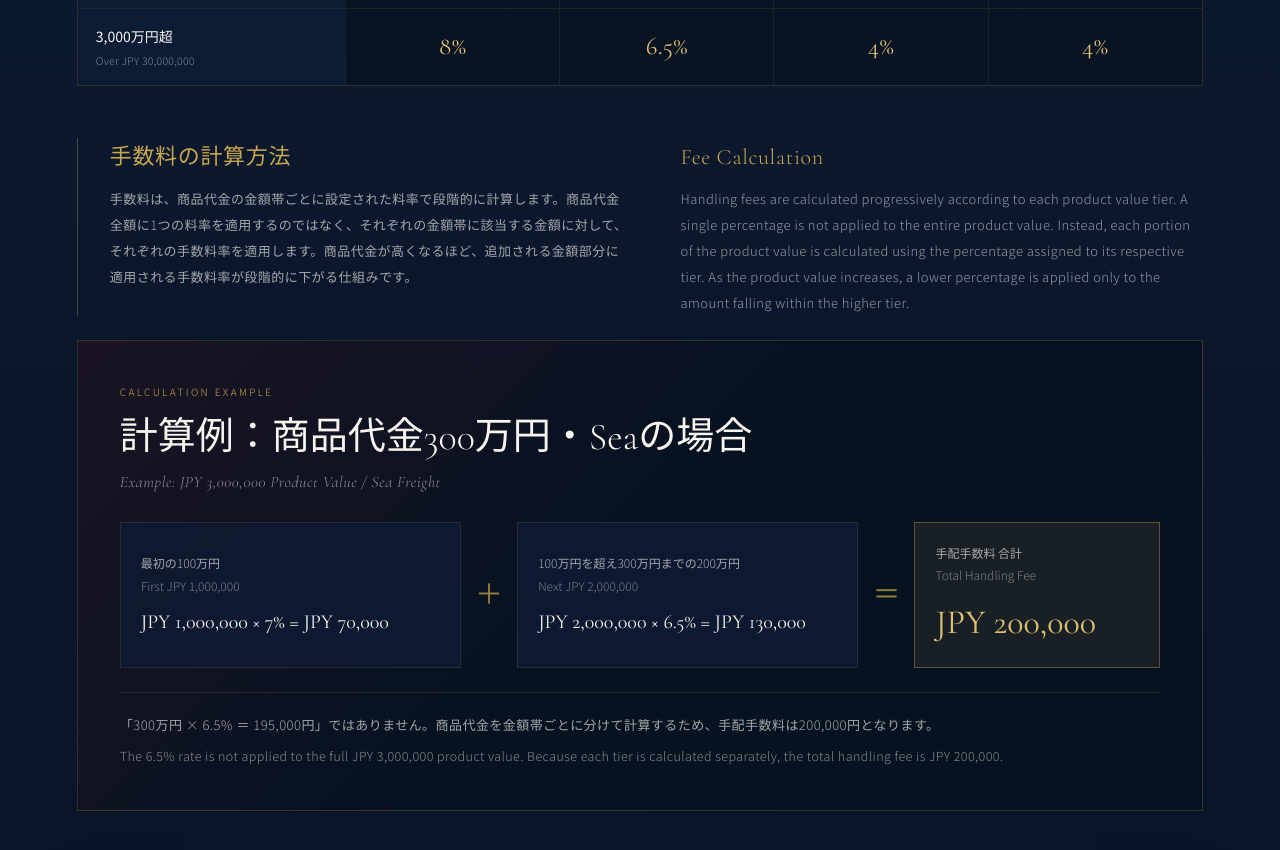
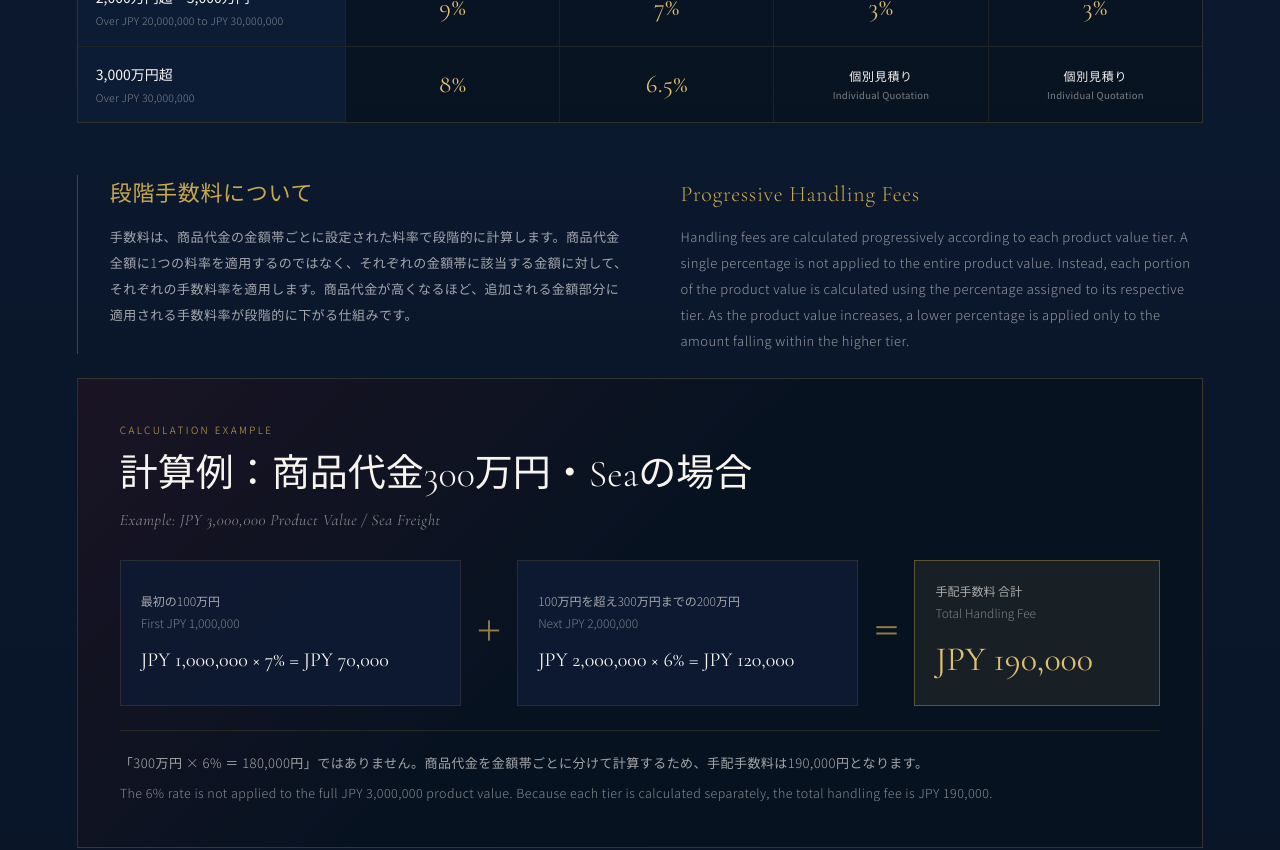
Before and after one commit to JUSTHEN-YUUKI/YUKIMICHI-ChatGpt-NEW-HP, a Next.js app: page /pricing in a window 1280 px wide. Shown: the part 1440-2290 px from the top of the page. Built offline with nearby package versions, Linux system fonts and the light colour scheme.

Commit message:
Update Sea progressive handling fees

```diff
--- a/app/pricing/page.tsx
+++ b/app/pricing/page.tsx
@@ -175,6 +175,9 @@ export default function PricingPage() {
                 {pricingPlans.map((plan) => (
                   <th scope="col" key={plan.key}>
                     <span>{plan.title}</span>
+                    {(plan.key === 'lcl' || plan.key === 'fcl') && (
+                      <small>7%–3% Progressive Rate / 7%–3% 段階手数料</small>
+                    )}
                     <small>Minimum {formatJpy(plan.minimumFee)}</small>
                   </th>
                 ))}
@@ -188,7 +191,14 @@ export default function PricingPage() {
                     <small lang="en">{tier.rangeEn}</small>
                   </th>
                   {pricingPlans.map((plan) => (
-                    <td key={plan.key}>{formatFeeRate(tier.rates[plan.key])}</td>
+                    <td key={plan.key}>
+                      {tier.rates[plan.key] === null ? (
+                        <span className="pricing-tier-table__quote">
+                          <span lang="ja">個別見積り</span>
+                          <small lang="en">Individual Quotation</small>
+                        </span>
+                      ) : formatFeeRate(tier.rates[plan.key])}
+                    </td>
                   ))}
                 </tr>
               ))}
@@ -198,13 +208,13 @@ export default function PricingPage() {
 
         <div className="fee-calculation-copy">
           <div>
-            <span className="fee-calculation-copy__label">手数料の計算方法</span>
+            <span className="fee-calculation-copy__label">段階手数料について</span>
             <p lang="ja">
               手数料は、商品代金の金額帯ごとに設定された料率で段階的に計算します。商品代金全額に1つの料率を適用するのではなく、それぞれの金額帯に該当する金額に対して、それぞれの手数料率を適用します。商品代金が高くなるほど、追加される金額部分に適用される手数料率が段階的に下がる仕組みです。
             </p>
           </div>
           <div>
-            <span className="fee-calculation-copy__label">Fee Calculation</span>
+            <span className="fee-calculation-copy__label">Progressive Handling Fees</span>
             <p lang="en">
               Handling fees are calculated progressively according to each product value tier. A single percentage is not applied to the entire product value. Instead, each portion of the product value is calculated using the percentage assigned to its respective tier. As the product value increases, a lower percentage is applied only to the amount falling within the higher tier.
             </p>
@@ -227,21 +237,21 @@ export default function PricingPage() {
             <div>
               <span lang="ja">100万円を超え300万円までの200万円</span>
               <small lang="en">Next JPY 2,000,000</small>
-              <strong>JPY 2,000,000 × 6.5% = JPY 130,000</strong>
+              <strong>JPY 2,000,000 × 6% = JPY 120,000</strong>
             </div>
             <b aria-hidden="true">＝</b>
             <div className="fee-example__total">
               <span lang="ja">手配手数料 合計</span>
               <small lang="en">Total Handling Fee</small>
-              <strong>JPY 200,000</strong>
+              <strong>JPY 190,000</strong>
             </div>
           </div>
           <div className="fee-example__note">
             <p lang="ja">
-              「300万円 × 6.5% ＝ 195,000円」ではありません。商品代金を金額帯ごとに分けて計算するため、手配手数料は200,000円となります。
+              「300万円 × 6% ＝ 180,000円」ではありません。商品代金を金額帯ごとに分けて計算するため、手配手数料は190,000円となります。
             </p>
             <p lang="en">
-              The 6.5% rate is not applied to the full JPY 3,000,000 product value. Because each tier is calculated separately, the total handling fee is JPY 200,000.
+              The 6% rate is not applied to the full JPY 3,000,000 product value. Because each tier is calculated separately, the total handling fee is JPY 190,000.
             </p>
           </div>
         </article>
@@ -676,6 +686,28 @@ export default function PricingPage() {
           letter-spacing: 0.02em;
         }
 
+        .pricing-tier-table__quote > span,
+        .pricing-tier-table__quote > small {
+          display: block;
+        }
+
+        .pricing-tier-table__quote > span {
+          color: var(--washi);
+          font-family: 'Noto Sans JP', sans-serif;
+          font-size: 12px;
+          letter-spacing: 0.06em;
+          line-height: 1.5;
+        }
+
+        .pricing-tier-table__quote > small {
+          color: rgba(248,245,239,0.48);
+          font-family: 'Noto Sans JP', sans-serif;
+          font-size: 9.5px;
+          letter-spacing: 0.03em;
+          line-height: 1.45;
+          margin-top: 4px;
+        }
+
         .pricing-tier-table tbody tr:hover td,
         .pricing-tier-table tbody tr:hover th {
           background-color: rgba(201,168,76,0.08);
--- a/components/pricing/HandlingFeeCalculator.tsx
+++ b/components/pricing/HandlingFeeCalculator.tsx
@@ -9,7 +9,7 @@ import {
   getHandlingFeePlan,
   handlingFeePlans,
   MAX_PRODUCT_VALUE,
-  type HandlingFeeResult,
+  type HandlingFeeCalculationResult,
   type ShippingMethod,
 } from '@/lib/pricing/handlingFees'
 
@@ -37,7 +37,7 @@ function ArrowRight() {
 export function HandlingFeeCalculator() {
   const [productValue, setProductValue] = useState('')
   const [shippingMethod, setShippingMethod] = useState<ShippingMethod>('lcl')
-  const [result, setResult] = useState<HandlingFeeResult | null>(null)
+  const [result, setResult] = useState<HandlingFeeCalculationResult | null>(null)
   const [error, setError] = useState('')
 
   const handleProductValueChange = (value: string) => {
@@ -153,6 +153,26 @@ export function HandlingFeeCalculator() {
             </div>
           </div>
 
+          {result.individualQuotationRequired ? (
+            <>
+              <div className="handling-fee-result__total">
+                <div>
+                  <span lang="ja">3,000万円を超えるSea Freight案件</span>
+                  <small lang="en">Sea freight projects over JPY 30,000,000</small>
+                </div>
+                <strong>Individual Quotation</strong>
+              </div>
+              <div className="handling-fee-result__notice">
+                <p lang="ja">
+                  商品内容、数量、仕入先数、輸送条件、梱包、必要書類、検査などを確認したうえで、個別にお見積りいたします。
+                </p>
+                <p lang="en">
+                  A separate quotation will be prepared after reviewing the products, quantity, number of suppliers, shipping conditions, packaging, documentation, and inspection requirements.
+                </p>
+              </div>
+            </>
+          ) : (
+            <>
               <div className="handling-fee-result__breakdown">
                 <h4>Fee Breakdown <small>/ 計算内訳</small></h4>
                 <div>
@@ -194,6 +214,8 @@ export function HandlingFeeCalculator() {
                   This calculator provides an estimate of the handling fee based on the product value. Final fees may vary depending on the products, quantity, number of suppliers, shipping method, packaging, required documentation, inspections, and other project-specific requirements. International freight, shipping insurance, customs duties, import taxes, customs-related charges, special packaging, inspection fees, and other actual costs are not included in this calculation.
                 </p>
               </div>
+            </>
+          )}
 
           <Link href="/quote" className="handling-fee-result__cta">
             <span lang="ja">正式なお見積りを依頼する</span>
--- a/lib/pricing/handlingFees.ts
+++ b/lib/pricing/handlingFees.ts
@@ -15,7 +15,7 @@ export type HandlingFeeTier = {
   upperBound: number | null
   rangeJa: string
   rangeEn: string
-  rates: Record<ShippingMethod, number>
+  rates: Record<ShippingMethod, number | null>
 }
 
 export type FeeBreakdownItem = {
@@ -27,6 +27,7 @@ export type FeeBreakdownItem = {
 }
 
 export type HandlingFeeResult = {
+  individualQuotationRequired: false
   productValue: number
   shippingMethod: ShippingMethod
   calculatedFee: number
@@ -36,6 +37,15 @@ export type HandlingFeeResult = {
   minimumFee: number
   minimumFeeApplied: boolean
 }
+
+export type IndividualQuotationResult = {
+  individualQuotationRequired: true
+  productValue: number
+  shippingMethod: ShippingMethod
+  minimumFee: number
+}
+
+export type HandlingFeeCalculationResult = HandlingFeeResult | IndividualQuotationResult
 
 export const MAX_PRODUCT_VALUE = 999_999_999_999
 
@@ -85,37 +95,37 @@ export const handlingFeeTiers: readonly HandlingFeeTier[] = [
     upperBound: 3_000_000,
     rangeJa: '100万円超～300万円',
     rangeEn: 'Over JPY 1,000,000 to JPY 3,000,000',
-    rates: { express: 13, air: 9, lcl: 6.5, fcl: 6.5 },
+    rates: { express: 13, air: 9, lcl: 6, fcl: 6 },
   },
   {
     upperBound: 5_000_000,
     rangeJa: '300万円超～500万円',
     rangeEn: 'Over JPY 3,000,000 to JPY 5,000,000',
-    rates: { express: 12, air: 8.5, lcl: 6, fcl: 6 },
+    rates: { express: 12, air: 8.5, lcl: 5, fcl: 5 },
   },
   {
     upperBound: 10_000_000,
     rangeJa: '500万円超～1,000万円',
     rangeEn: 'Over JPY 5,000,000 to JPY 10,000,000',
-    rates: { express: 11, air: 8, lcl: 5.5, fcl: 5.5 },
+    rates: { express: 11, air: 8, lcl: 4.5, fcl: 4.5 },
   },
   {
     upperBound: 20_000_000,
     rangeJa: '1,000万円超～2,000万円',
     rangeEn: 'Over JPY 10,000,000 to JPY 20,000,000',
-    rates: { express: 10, air: 7.5, lcl: 5, fcl: 5 },
+    rates: { express: 10, air: 7.5, lcl: 4, fcl: 4 },
   },
   {
     upperBound: 30_000_000,
     rangeJa: '2,000万円超～3,000万円',
     rangeEn: 'Over JPY 20,000,000 to JPY 30,000,000',
-    rates: { express: 9, air: 7, lcl: 4.5, fcl: 4.5 },
+    rates: { express: 9, air: 7, lcl: 3, fcl: 3 },
   },
   {
     upperBound: null,
     rangeJa: '3,000万円超',
     rangeEn: 'Over JPY 30,000,000',
-    rates: { express: 8, air: 6.5, lcl: 4, fcl: 4 },
+    rates: { express: 8, air: 6.5, lcl: null, fcl: null },
   },
 ]
 
@@ -123,7 +133,11 @@ export function formatJpy(value: number) {
   return `JPY ${Math.round(value).toLocaleString('en-US')}`
 }
 
-export function formatFeeRate(rate: number) {
+export function formatFeeRate(rate: number | null) {
+  if (rate === null) {
+    return 'Individual Quotation / 個別見積り'
+  }
+
   return `${Number.isInteger(rate) ? rate.toFixed(0) : rate.toFixed(1)}%`
 }
 
@@ -140,7 +154,7 @@ export function getHandlingFeePlan(method: ShippingMethod) {
 export function calculateHandlingFee(
   productValue: number,
   shippingMethod: ShippingMethod,
-): HandlingFeeResult {
+): HandlingFeeCalculationResult {
   if (!Number.isSafeInteger(productValue) || productValue <= 0 || productValue > MAX_PRODUCT_VALUE) {
     throw new RangeError('Product value is outside the supported range.')
   }
@@ -155,6 +169,16 @@ export function calculateHandlingFee(
 
     if (amount > 0) {
       const rate = tier.rates[shippingMethod]
+
+      if (rate === null) {
+        return {
+          individualQuotationRequired: true,
+          productValue,
+          shippingMethod,
+          minimumFee: plan.minimumFee,
+        }
+      }
+
       breakdown.push({
         lowerBound,
         upperBound: tier.upperBound,
@@ -175,6 +199,7 @@ export function calculateHandlingFee(
   const totalFee = Math.max(calculatedFee, plan.minimumFee)
 
   return {
+    individualQuotationRequired: false,
     productValue,
     shippingMethod,
     calculatedFee,
```
Lines whose indentation alone changed are shown as unchanged.
